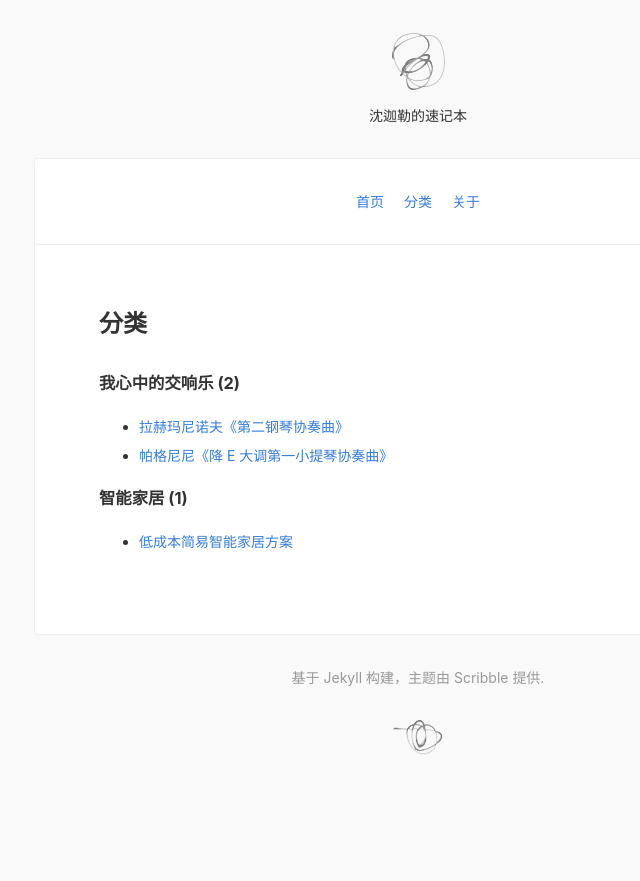
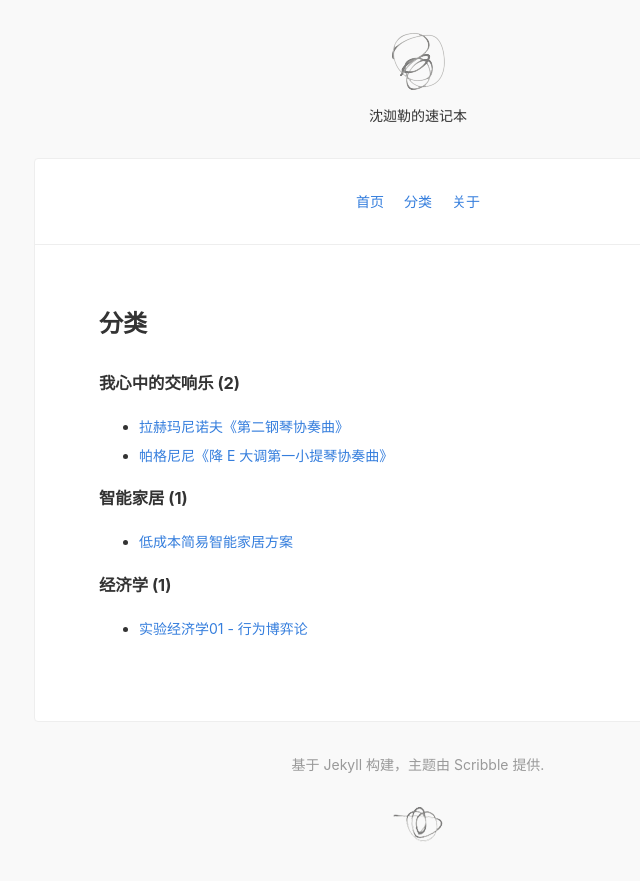
Before and after one commit to jerry9032/jerry9032.github.io, a Jekyll site: the page built from category.html, in a window 1280 px wide. Shown: the top 881 px of the page, without its empty margins (222-862 px from the left). Built offline with Jekyll 4.4.1, drawn with Linux system fonts in a browser that asks for light colours; nearby versions of some CDN libraries; some of the changed lines change nothing that is shown.

Commit message:
Add experimental-economics-one

```diff
--- /dev/null
+++ b/_posts/2020-03-15-experimental-economics-one.md
@@ -0,0 +1,85 @@
+---
+title: 实验经济学01 - 行为博弈论
+date: 2020-03-15 16:18:28
+category: 经济学
+disqus: y
+---
+
+最近发现了一个 Coursera 的免费课程，[台大经济系王道一教授的《实验经济学》](https://www.coursera.org/course/expeconomics1)。课程很有趣，不只听课，还有可以参与答题的线上实验！第一周是概论，论述了实验经济学的定义、起源和方法论。之后从三个小实验出发为学员建立研究框架，非常生动。
+
+这三个小实验有关博弈论（Game Theory），湾湾的翻译里叫“赛局论”，这个教授也用的是“赛局论”的翻译，同一个意思，不影响。这些实验从数学角度分析的理论结果，和从实验经济学的角度出发做的实验结果完全不一样，这就比较有意思了。
+
+## 实验一：最后通牒谈判
+
+> A、B 两人分一笔总量固定的钱，比如 100 元。方法是：A 提方案，B 表决。如果 B 同意，那么就按提出的方案来分；如果不同意的话，两人都将一无所得。
+>
+> [Ultimatum Game - Wikipedia](https://en.wikipedia.org/wiki/Ultimatum_game)
+
+这是 1-4 的内容。如果单单是从“数学博弈论”的角度出发，最理性的做法就是由 A 提出给 B 最少的钱。因为从 B 的角度看，能拿 10 块总比什么都没有的好，并且 A 也知道这一点。
+
+但是从 1980 年代开始，人们做了一大堆的实验来验证这件事情，结果发现就是不管你怎么做，B 对不公平的提议基本都会拒绝，所以大部分的 A 都会提议 50-50 平分的答案。所以这里的问题在于，对 B 而言，他并不是单纯的认为 10 块钱比没有好，而是说可恶，为什么你可以拿90块，我要放弃 10 块钱，害你 90 块也拿不到，这个复仇的快感。
+
+但去有的原始部落做实验，会发现奇怪的现象。非洲有一些原始部落的文化真的很怪，他们的 A 是要故意要提议让 B 拿比 50 块还多的，而且那个 B 要拒绝，是不是很像饭局抢着付钱呢？
+
+所以这里引出一个要素：**<u>人们对公平的看法受到文化的影响，不同的文化有不同的差异</u>**。
+
+## 实验二：选美结果预测赛局
+
+> 在 0 -100 的范围内选择一个数字，这个数字要等于大家选择数字平均值的 2/3。猜的最接近的人获胜。
+>
+> [Guess 2/3 of the average - Wikipedia](https://en.wikipedia.org/wiki/Guess_2/3_of_the_average)
+
+这是 1-5 的内容，如果在数学博弈论中，所有人都是无限理性的，这个博弈只有一个唯一个的纳什均衡，就是所有人都选 0。
+
+但是实际上不是这样的，通常第一回合的结果平均数大概是在 21~40 之间， 所以平均的 2/3 是 14~26 左右。这里就引出第二个要素：**<u>有限的理性，人们不会一上来就假设所有人都是无限理性的，只会往前想若干步</u>**。
+
+实验接着往下做，如果在同一批人中做第二次、第三次，在十回合以内，大家才会选到接近零 0 数字了。所以引出第三个要素：**<u>人们会发展不同的学习理论，上次发生了什么的结果，人们会改变下一次的策略，而且这个过程重复若干次后，最后结果就会朝向均衡移动</u>**。
+
+但是这里有个反例，所有人都异口同声的说 0 的只有一个地方，就是芝加哥大学的经济系，原因是因为他们相信理性预期，所有人都认为所有人都跟所有人一样聪明，所以他们没有办法想象有人比他们笨，所以大家都选了 0。
+
+做这个博弈啊，除了自己要足够理性以外，还要预估和自己一起参与的对象有多理性。
+
+## 实验三：产业发展分水岭
+
+> 7 个人一组，组里的每个人选一个 1~14 中的数字，每个人的报酬取决于他选多少以及整组人的中位数是多少。具体报酬可以查表获得。
+>
+> ![酬劳表](/images/experimental-economics-1-01.png)
+
+观察这个报酬表，如果整组的中位数是 7 或更低的话，那么组员会选择更低的数字，可是呢，如果整组的中位数是 8 或更高的话，组员会希望选择比这个中位数更高的数字，所以在这个 7 和 8 之间有一个断裂，这就所谓的分水岭。
+
+如果是纯粹的博弈论，有两个纳什均衡点，分别是 3 和 12，但是在实验过程中，第一轮不会达到均衡，而是在很多轮之后会慢慢达到。具体会到达哪个均衡，看初始值是西方人的 Lucky 7 还是东方人的一路发（8）了。
+
+## 要素总结
+
+前面三个实验引出的三个要素，其实教授在 1-3 的时候就提到了，相对于纯数学的博弈论来说，在实验经济学的方法论里，需要额外加入三个要素去研究：
+
+1. 社会偏好：人们对公平的偏好到底是什么
+2. 有限的理性：计算博弈结果时不会对于信息无限的处理下去
+3. 学习理论：一开始不知道怎么做，可是我怎么样才能学得会
+
+## 定义和起源
+
+这是 1-1 和 1-2 的主要内容。
+
+什么叫实验经济学？简单来说科学是实验的学问，因此经济学也需要建立在大量实验结果的基础上。
+
+科学的方法论一是观察自然界，二是控制条件下的实验。对应 2002 年的两位诺贝尔经济学奖获得者，[弗农·史密斯](https://en.wikipedia.org/wiki/Vernon_L._Smith)和[丹尼·卡尼曼](https://en.wikipedia.org/wiki/Daniel_Kahneman)（就是《思考，快与慢》的作者）。
+
+本学科的先驱是[张伯伦](https://en.wikipedia.org/wiki/Edward_Chamberlin)，为了搞清亚当·斯密的“看不见的手”在市场上是如何具体的运作的，在课堂上做了单边报价实验。而后他的学生弗农·史密斯当了教授之后，在他的课堂上做了改进，改成了双边报价实验，就是类似股票市场那种。
+
+讲完“看不见的手”，就回到上面三个行为博弈论实验了。
+
+
+
+最后，附上课程学习地图：
+
+| 周数    | 主题               | 主要内容                                             |
+| ------- | ------------------ | ---------------------------------------------------- |
+| 第 1 周 | 实验经济学概述     | 简介实验经济学的定义、研究方法论等，并提出行为博弈论 |
+| 第 2 周 | 个别决策与行为设计 |                                                      |
+| 第 3 周 | 社会偏好-1         |                                                      |
+| 第 4 周 | 社会偏好-2         |                                                      |
+| 第 5 周 | 混合策略的均衡实验 |                                                      |
+| 第 6 周 | 议价谈判           |                                                      |
+| 第 7 周 | 优势可解赛局实验   |                                                      |
+| 第 8 周 | 多层次思考         |                                                      |
--- a/stylesheets/style.css
+++ b/stylesheets/style.css
@@ -33,6 +33,31 @@
 }
 /* end Markdown styles */
 
+/* content in mainpage */
+div.tag {
+  display: inline-block;
+  padding: 0.125rem 0.5rem;
+  border-radius: 5px;
+  margin-right: 0.25rem;
+  font-size: 0.75rem;
+}
+
+div.repost {
+  background: #eaf9e3;
+  color: #74cf59;
+}
+
+div.translate {
+  background: #e8f2fc;
+  color: #7db2ed;
+}
+
+div.original {
+  color: #ca0c16;
+  background: #f9ecec;
+}
+/* end */
+
 /* content in post */
 table {
   font-size: .875rem;
@@ -57,6 +82,7 @@ table td, table th {
 p img {
   margin: 0 auto;
   display: block;
-  border-radius: 10px;
+  border: 1px solid #eee;
+  border-radius: .25rem;
 }
 /* end content in post */
```
Also changed, not shown: images/experimental-economics-1-01.png (added).
